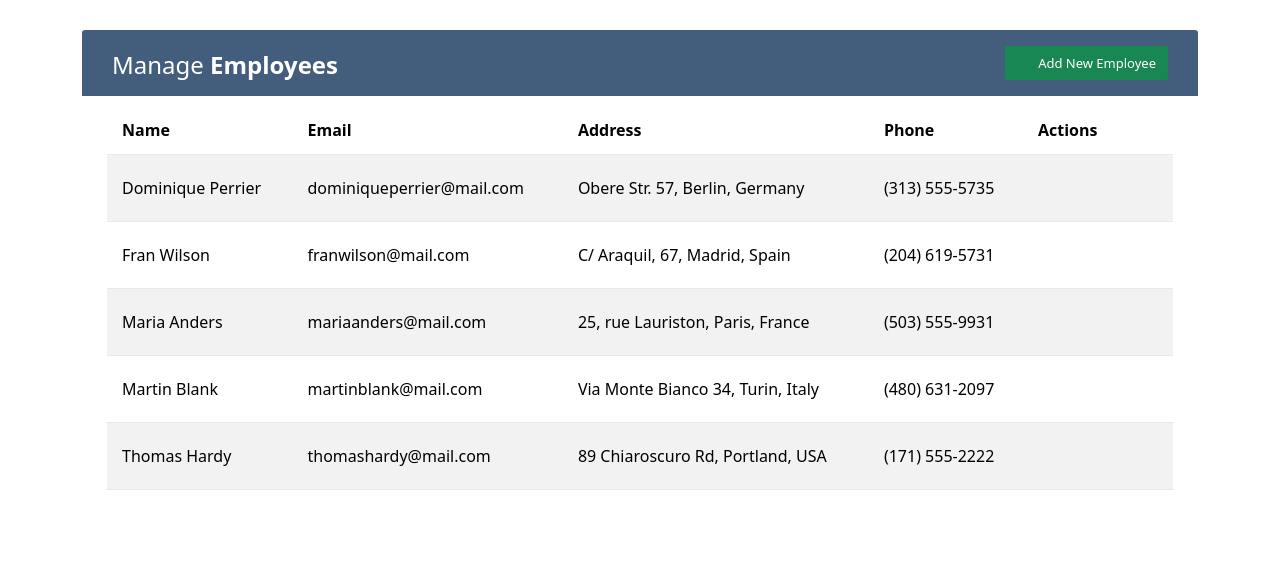
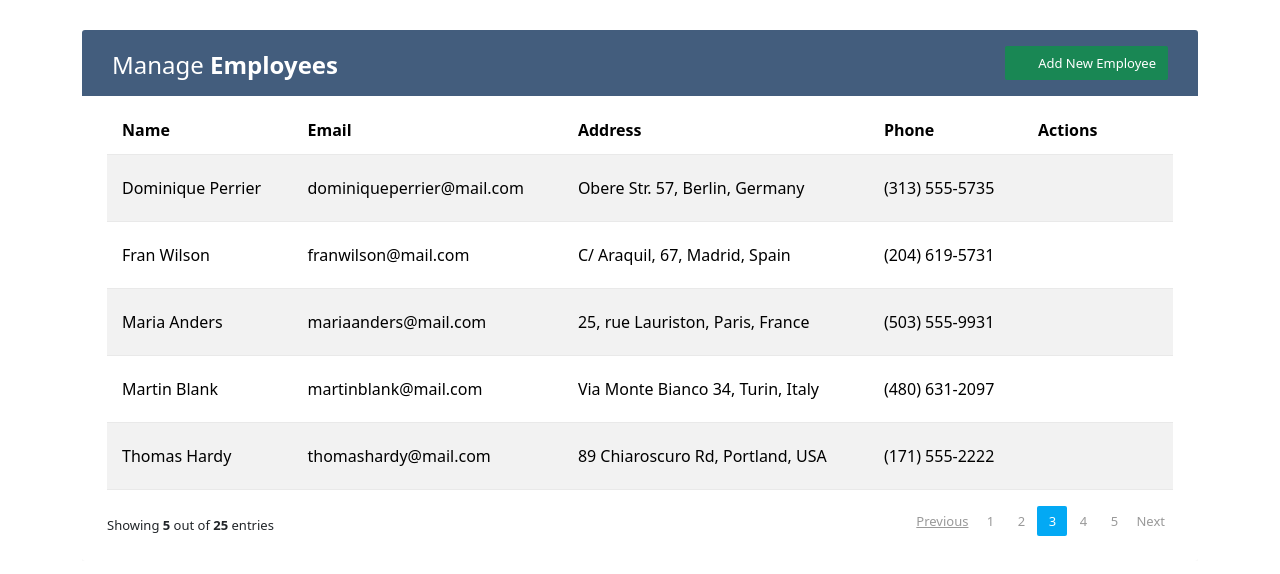
Before and after one commit to fatihcihan/manage-employee, a React (Create React App) app: page / in a window 1280 px wide. Shown: the top 574 px of the page. Built offline with nearby package versions, Linux system fonts and the light colour scheme.

Commit message:
Pagination component imported

```diff
--- a/src/components/EmployeeList.js
+++ b/src/components/EmployeeList.js
@@ -3,6 +3,7 @@ import Employee from './Employee';
 import { EmployeeContext } from '../contexts/EmployeeContext';
 import { Button, Modal, Alert } from 'react-bootstrap';
 import AddForm from './AddForm';
+import Pagination from './Pagination'
 
 const EmployeeList = () => {
     const { employees } = useContext(EmployeeContext);
@@ -71,6 +72,9 @@ const EmployeeList = () => {
                     }
                 </tbody>
             </table>
+
+            <Pagination />
+
             <Modal show={show} onHide={handleClose}>
                 <Modal.Header className='modal-header'>
                     <Modal.Title>
```
